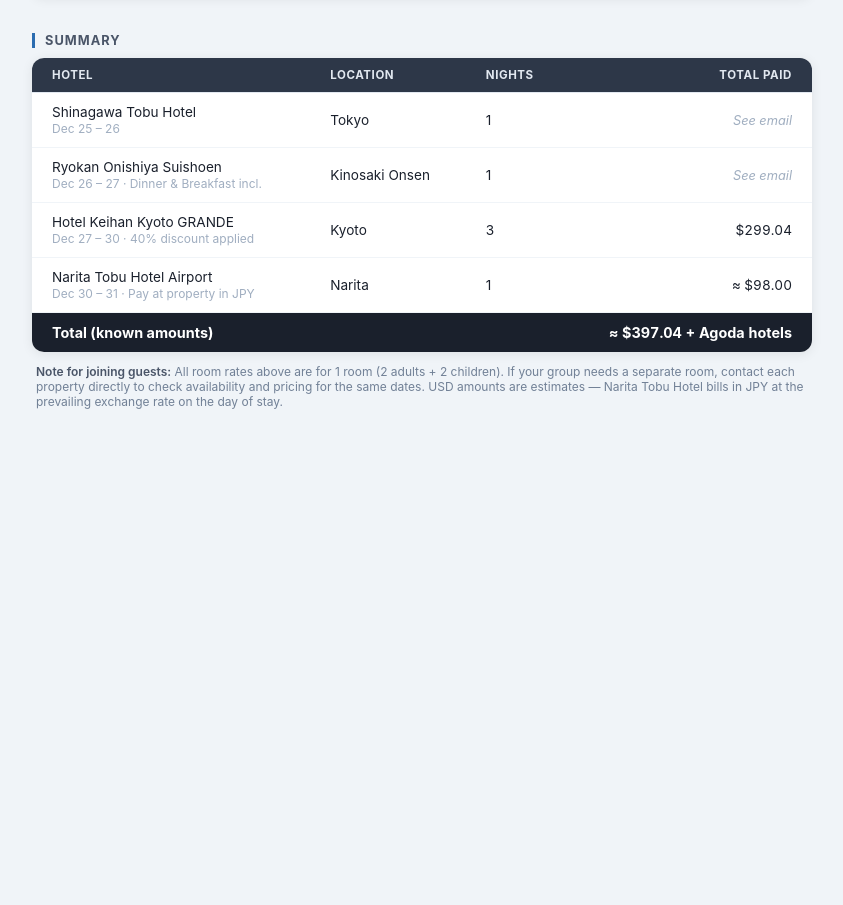
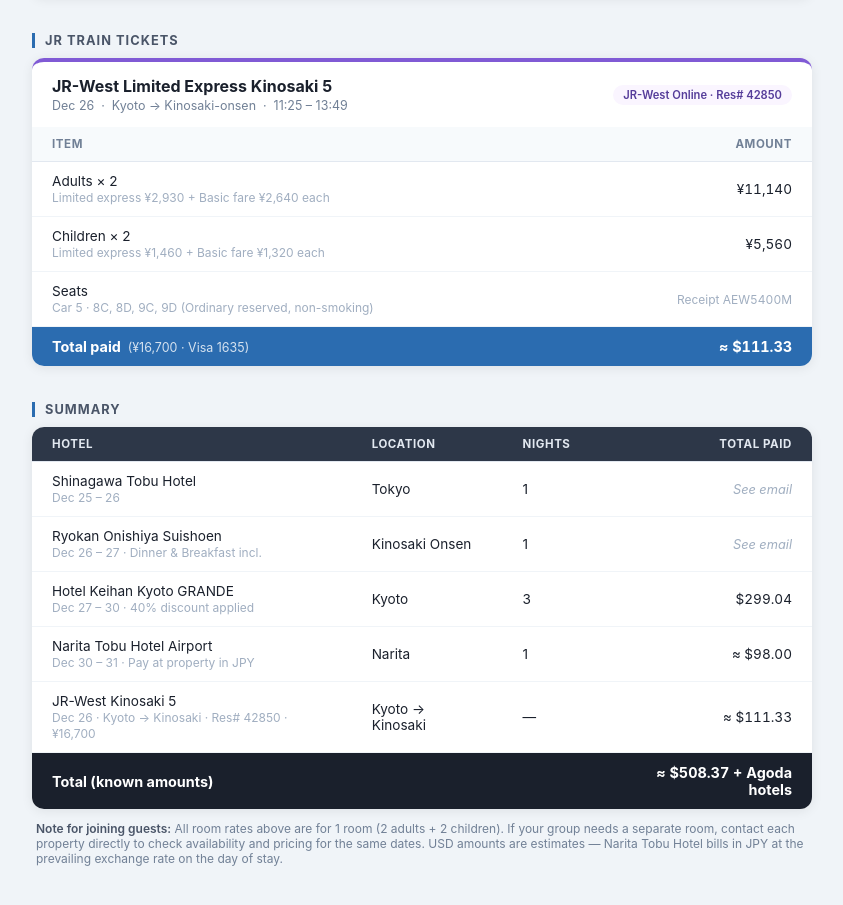
Before and after one commit to kotspublic/japan2026, a plain HTML site: page costs.html in a window 1280 px wide. Shown: the part 1362-2267 px from the top of the page, without its empty margins (218-1061 px from the left). Before the commit the page ends 1847 px from the top, so only its background shows below. Drawn offline with Linux system fonts and the light colour scheme.

Commit message:
Add JR Train Tickets section with pricing details

```diff
--- a/costs.html
+++ b/costs.html
@@ -350,6 +350,47 @@
 
 <!-- ══════════════════════════════════════════ -->
 <div class="section">
+  <h2>JR Train Tickets</h2>
+
+  <div class="card strip-purple">
+    <div class="card-header">
+      <div>
+        <div class="hotel-name">JR-West Limited Express Kinosaki 5</div>
+        <div class="dates">Dec 26 &nbsp;·&nbsp; Kyoto → Kinosaki-onsen &nbsp;·&nbsp; 11:25 – 13:49</div>
+      </div>
+      <span class="badge badge-purple">JR-West Online · Res# 42850</span>
+    </div>
+    <table>
+      <thead>
+        <tr>
+          <th>Item</th>
+          <th class="num">Amount</th>
+        </tr>
+      </thead>
+      <tbody>
+        <tr>
+          <td>Adults × 2<br><span class="label-muted">Limited express ¥2,930 + Basic fare ¥2,640 each</span></td>
+          <td class="num">¥11,140</td>
+        </tr>
+        <tr>
+          <td>Children × 2<br><span class="label-muted">Limited express ¥1,460 + Basic fare ¥1,320 each</span></td>
+          <td class="num">¥5,560</td>
+        </tr>
+        <tr>
+          <td>Seats<br><span class="label-muted">Car 5 · 8C, 8D, 9C, 9D (Ordinary reserved, non-smoking)</span></td>
+          <td class="num label-muted">Receipt AEW5400M</td>
+        </tr>
+        <tr class="total-row">
+          <td>Total paid &nbsp;<span style="font-weight:400;font-size:0.78rem;opacity:0.8;">(¥16,700 · Visa 1635)</span></td>
+          <td class="num">≈ $111.33</td>
+        </tr>
+      </tbody>
+    </table>
+  </div>
+</div>
+
+<!-- ══════════════════════════════════════════ -->
+<div class="section">
   <h2>Summary</h2>
   <div class="summary-card">
     <table>
@@ -386,9 +427,15 @@
           <td>1</td>
           <td class="num">≈ $98.00</td>
         </tr>
+        <tr>
+          <td>JR-West Kinosaki 5<br><span class="label-muted">Dec 26 · Kyoto → Kinosaki · Res# 42850 · ¥16,700</span></td>
+          <td>Kyoto → Kinosaki</td>
+          <td>—</td>
+          <td class="num">≈ $111.33</td>
+        </tr>
         <tr class="summary-total-row">
           <td colspan="3">Total (known amounts)</td>
-          <td class="num">≈ $397.04 + Agoda hotels</td>
+          <td class="num">≈ $508.37 + Agoda hotels</td>
         </tr>
       </tbody>
     </table>
```
